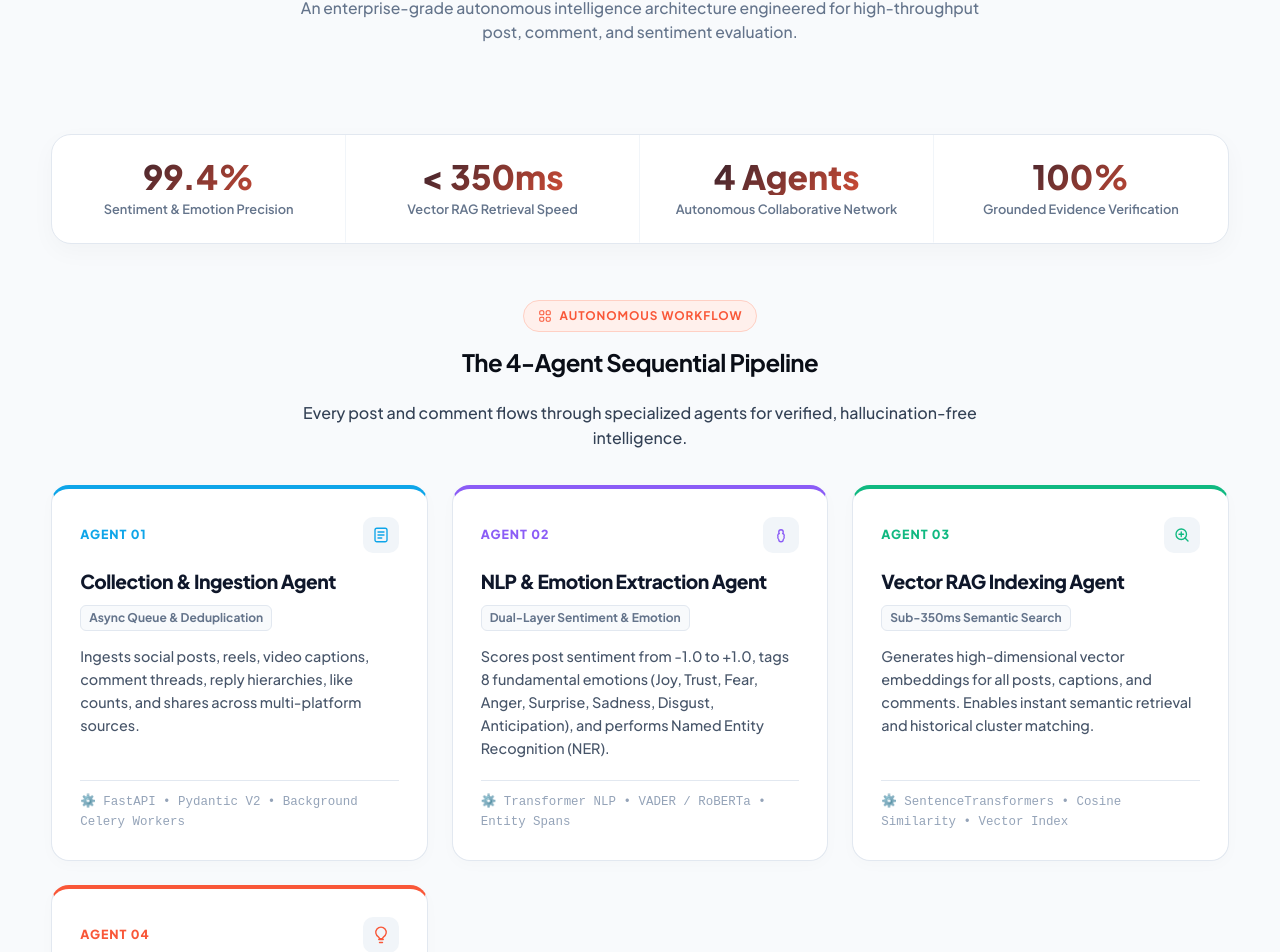
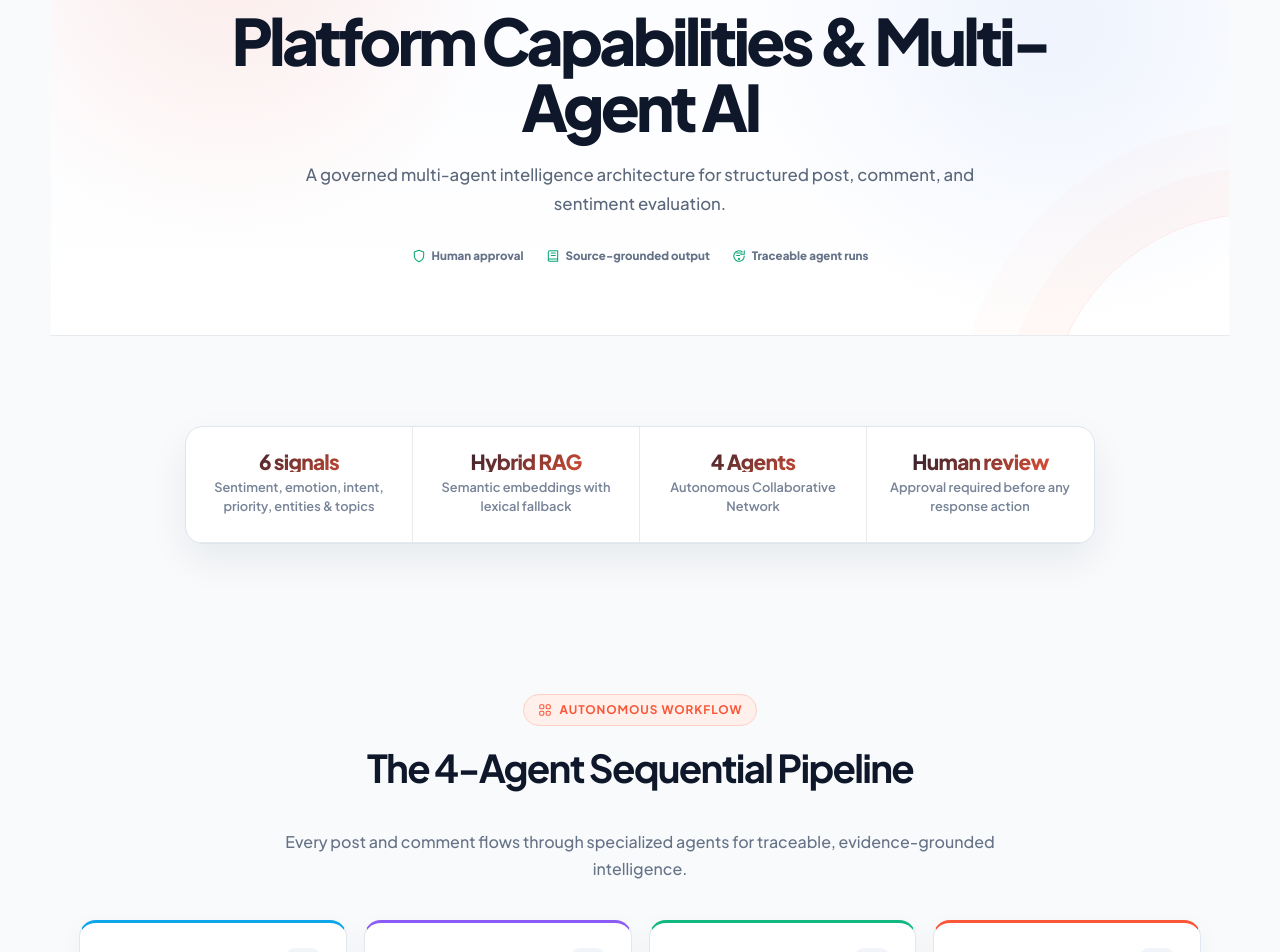
Before and after one commit to NirmalKP18/social-media-agentic-ai, a React (Vite) app in the folder frontend/: page /capabilities in a window 1280 px wide. Shown: the part 238-1190 px from the top of the page. Built offline with nearby package versions, Linux system fonts and the light colour scheme; no server answers.

Commit message:
feat(public): refine preview use cases and capabilities

```diff
--- a/frontend/src/pages/CapabilitiesPage.jsx
+++ b/frontend/src/pages/CapabilitiesPage.jsx
@@ -9,7 +9,7 @@ const AGENT_PIPELINE = [
     name: 'Collection & Ingestion Agent',
     badge: 'Async Queue & Deduplication',
     desc: 'Ingests social posts, reels, video captions, comment threads, reply hierarchies, like counts, and shares across multi-platform sources.',
-    tech: 'FastAPI • Pydantic V2 • Background Celery Workers',
+    tech: 'FastAPI • Pydantic • Normalization & Deduplication',
     color: '#0ea5e9',
     icon: 'collection',
   },
@@ -18,14 +18,14 @@ const AGENT_PIPELINE = [
     name: 'NLP & Emotion Extraction Agent',
     badge: 'Dual-Layer Sentiment & Emotion',
     desc: 'Scores post sentiment from -1.0 to +1.0, tags 8 fundamental emotions (Joy, Trust, Fear, Anger, Surprise, Sadness, Disgust, Anticipation), and performs Named Entity Recognition (NER).',
-    tech: 'Transformer NLP • VADER / RoBERTa • Entity Spans',
+    tech: 'Sentiment • Intent • Emotion • Entity Extraction',
     color: '#8b5cf6',
     icon: 'brain',
   },
   {
     step: 'Agent 03',
     name: 'Vector RAG Indexing Agent',
-    badge: 'Sub-350ms Semantic Search',
+    badge: 'Semantic Evidence Retrieval',
     desc: 'Generates high-dimensional vector embeddings for all posts, captions, and comments. Enables instant semantic retrieval and historical cluster matching.',
     tech: 'SentenceTransformers • Cosine Similarity • Vector Index',
     color: '#10b981',
@@ -36,7 +36,7 @@ const AGENT_PIPELINE = [
     name: 'Grounded PR & Report Agent',
     badge: 'Grounded Synthesis & Defense',
     desc: 'Synthesizes executive reports, anomaly warnings, and grounded PR response statements backed by post citations with strict prompt injection guardrails.',
-    tech: 'Gemini / Claude / GPT-4 • Citation RAG • Guardrails',
+    tech: 'Gemini or Local Fallback • Evidence Context • Guardrails',
     color: '#f95738',
     icon: 'insights',
   },
@@ -51,12 +51,12 @@ const CAPABILITY_LIST = [
   {
     icon: 'brain',
     title: 'Granular Sentiment & Emotion',
-    desc: 'Deep NLP sentiment analysis accurate to +0.88 with granular emotion probability breakdowns across all audience reactions.',
+    desc: 'Deep NLP sentiment scoring with granular emotion probability breakdowns across audience reactions.',
   },
   {
     icon: 'retrieval',
     title: 'SentenceTransformers Vector RAG',
-    desc: 'Lightning-fast semantic queries across hundreds of thousands of historical comments in under 350ms.',
+    desc: 'Semantic queries across historical comments and approved knowledge using local embeddings with lexical fallback.',
   },
   {
     icon: 'shield',
@@ -78,35 +78,40 @@ const CAPABILITY_LIST = [
 function CapabilitiesPage() {
   return (
     <PageContainer>
-      <div className="landing-page">
+      <div className="landing-page public-detail-page public-capabilities-page">
         {/* Header */}
-        <div className="section-header" style={{ marginTop: '24px' }}>
+        <div className="section-header public-detail-hero">
           <span className="section-tag">
             <Icon name="bolt" size={14} /> Technical Architecture
           </span>
           <h1 className="section-title">Platform Capabilities &amp; Multi-Agent AI</h1>
           <p className="section-subtitle">
-            An enterprise-grade autonomous intelligence architecture engineered for high-throughput post, comment, and sentiment evaluation.
+            A governed multi-agent intelligence architecture for structured post, comment, and sentiment evaluation.
           </p>
+          <div className="public-detail-hero__trust">
+            <span><Icon name="shield" size={14} /> Human approval</span>
+            <span><Icon name="knowledge" size={14} /> Source-grounded output</span>
+            <span><Icon name="logs" size={14} /> Traceable agent runs</span>
+          </div>
         </div>
 
         {/* Metrics Overview */}
         <section className="metrics-strip">
           <div className="metric-box">
-            <strong>99.4%</strong>
-            <small>Sentiment &amp; Emotion Precision</small>
+            <strong>6 signals</strong>
+            <small>Sentiment, emotion, intent, priority, entities &amp; topics</small>
           </div>
           <div className="metric-box">
-            <strong>&lt; 350ms</strong>
-            <small>Vector RAG Retrieval Speed</small>
+            <strong>Hybrid RAG</strong>
+            <small>Semantic embeddings with lexical fallback</small>
           </div>
           <div className="metric-box">
             <strong>4 Agents</strong>
             <small>Autonomous Collaborative Network</small>
           </div>
           <div className="metric-box">
-            <strong>100%</strong>
-            <small>Grounded Evidence Verification</small>
+            <strong>Human review</strong>
+            <small>Approval required before any response action</small>
           </div>
         </section>
 
@@ -115,21 +120,15 @@ function CapabilitiesPage() {
           <div className="section-header">
             <span className="section-tag"><Icon name="dashboard" size={14} /> Autonomous Workflow</span>
             <h2>The 4-Agent Sequential Pipeline</h2>
-            <p>Every post and comment flows through specialized agents for verified, hallucination-free intelligence.</p>
+            <p>Every post and comment flows through specialized agents for traceable, evidence-grounded intelligence.</p>
           </div>
 
-          <div style={{ display: 'grid', gridTemplateColumns: 'repeat(auto-fit, minmax(280px, 1fr))', gap: '24px' }}>
+          <div className="capability-agent-grid">
             {AGENT_PIPELINE.map((agent) => (
               <div
                 key={agent.step}
-                className="demo-card"
-                style={{
-                  background: '#ffffff',
-                  borderTop: `4px solid ${agent.color}`,
-                  padding: '28px',
-                  display: 'flex',
-                  flexDirection: 'column',
-                }}
+                className="demo-card capability-agent-card"
+                style={{ '--agent-color': agent.color }}
               >
                 <div style={{ display: 'flex', justifyContent: 'space-between', alignItems: 'center', marginBottom: '14px' }}>
                   <span style={{ fontSize: '0.78rem', fontWeight: 800, color: agent.color, textTransform: 'uppercase', letterSpacing: '.08em' }}>
@@ -152,7 +151,7 @@ function CapabilitiesPage() {
                 </p>
 
                 <div style={{ borderTop: '1px solid #e2e8f0', paddingTop: '12px', fontSize: '0.78rem', color: '#94a3b8', fontFamily: 'monospace' }}>
-                  ⚙️ {agent.tech}
+                  {agent.tech}
                 </div>
               </div>
             ))}
--- a/frontend/src/pages/LivePreviewPage.jsx
+++ b/frontend/src/pages/LivePreviewPage.jsx
@@ -82,21 +82,26 @@ function LivePreviewPage() {
 
   return (
     <PageContainer>
-      <div className="landing-page">
+      <div className="landing-page public-detail-page public-preview-page">
         {/* Header Banner */}
-        <div className="section-header" style={{ marginTop: '24px' }}>
+        <div className="section-header public-detail-hero">
           <span className="section-tag">
             <Icon name="sparkles" size={14} /> Interactive Sandbox
           </span>
           <h1 className="section-title">Live Platform Preview</h1>
           <p className="section-subtitle">
-            Explore how SignalOS autonomously analyzes post captions, comment sentiment, and PR response workflows in real-time.
+            Explore how SignalOS analyzes post captions, comment sentiment, evidence retrieval, and governed response workflows.
           </p>
+          <div className="public-detail-hero__trust">
+            <span><Icon name="check" size={14} /> No account required</span>
+            <span><Icon name="shield" size={14} /> Human-governed outputs</span>
+            <span><Icon name="bolt" size={14} /> Interactive product tour</span>
+          </div>
         </div>
 
         {/* Live Interactive Tab System */}
         <section className="landing-section">
-          <div className="interactive-showcase">
+          <div className="interactive-showcase public-showcase-shell">
             <div className="showcase-tabs">
               {SHOWCASE_TABS.map((tab) => (
                 <button
@@ -309,7 +314,7 @@ function LivePreviewPage() {
 
         {/* Semantic Query Simulator */}
         <section className="landing-section">
-          <div className="demo-card" style={{ padding: '36px', background: '#ffffff' }}>
+          <div className="demo-card public-rag-simulator">
             <div className="section-header" style={{ marginBottom: '24px' }}>
               <span className="section-tag"><Icon name="retrieval" size={14} /> Semantic RAG Simulator</span>
               <h2>Test Vector Search Across Posts &amp; Comments</h2>
@@ -349,7 +354,7 @@ function LivePreviewPage() {
           <div className="landing-cta-banner">
             <div className="cta-banner__content">
               <h2>Ready to Experience Full Autonomous Social AI?</h2>
-              <p>Sign up in 30 seconds and connect your accounts to start receiving multi-agent intelligence.</p>
+              <p>Create a workspace, define a monitoring profile, and start turning approved social data into multi-agent intelligence.</p>
               <div className="cta-buttons">
                 <Link to={ROUTES.register} className="btn-large-primary">
                   Start Free Analysis <span>→</span>
--- a/frontend/src/pages/UseCasesPage.jsx
+++ b/frontend/src/pages/UseCasesPage.jsx
@@ -18,7 +18,7 @@ const DETAILED_USE_CASES = [
       'Detect early sentiment spikes after video or podcast releases',
       'Receive multi-agent suggestions for high-converting comment replies',
     ],
-    stat: '94% Faster Reaction Insights',
+    stat: 'Faster audience-signal discovery',
   },
   {
     id: 'brands',
@@ -29,11 +29,11 @@ const DETAILED_USE_CASES = [
     iconName: 'analyses',
     benefits: [
       'Real-time emotion tracking (Joy, Skepticism, Anger, Trust)',
-      'SentenceTransformers vector semantic search over 50,000+ customer comments',
+      'SentenceTransformers semantic search across historical customer comments',
       'Cross-channel post performance benchmarking vs historical campaigns',
       'Automated crisis detection with configurable sentiment drop alerts',
     ],
-    stat: '85% Reduction in Crisis Response Time',
+    stat: 'Earlier reputation-risk visibility',
   },
   {
     id: 'pr',
@@ -48,7 +48,7 @@ const DETAILED_USE_CASES = [
       'Built-in prompt injection defense & hallucination prevention guardrails',
       'One-click export to executive PDF, Markdown, and formatted briefs',
     ],
-    stat: '99.4% Grounded Response Accuracy',
+    stat: 'Evidence-backed response governance',
   },
   {
     id: 'agencies',
@@ -58,12 +58,12 @@ const DETAILED_USE_CASES = [
       'Manage multiple brand workspaces with role-based access control, automated weekly insight digests, and executive PDF exports for clients.',
     iconName: 'dashboard',
     benefits: [
-      'Unified multi-client dashboard with analyst & admin permission tiers',
+      'Unified multi-client dashboard with member, reviewer, and admin roles',
       'Automated weekly intelligence reports ready to share with executives',
       'Custom vector rules & client-specific sentiment threshold triggers',
       'Historical trend graphs tracking audience trust and net sentiment',
     ],
-    stat: '3x More Clients Managed Per Strategist',
+    stat: 'Consistent multi-brand reporting',
   },
 ]
 
@@ -73,9 +73,9 @@ function UseCasesPage() {
 
   return (
     <PageContainer>
-      <div className="landing-page">
+      <div className="landing-page public-detail-page public-use-cases-page">
         {/* Header */}
-        <div className="section-header" style={{ marginTop: '24px' }}>
+        <div className="section-header public-detail-hero">
           <span className="section-tag">
             <Icon name="target" size={14} /> Tailored Workflows
           </span>
@@ -83,18 +83,24 @@ function UseCasesPage() {
           <p className="section-subtitle">
             See how SignalOS transforms post captions, comment threads, and engagement data into actionable intelligence for your role.
           </p>
+          <div className="public-detail-hero__trust">
+            <span><Icon name="target" size={14} /> Role-specific workflows</span>
+            <span><Icon name="knowledge" size={14} /> Evidence-grounded insight</span>
+            <span><Icon name="shield" size={14} /> Approval before action</span>
+          </div>
         </div>
 
         {/* Persona Selector Tabs */}
         <section className="landing-section">
-          <div style={{ display: 'flex', gap: '12px', flexWrap: 'wrap', justifyContent: 'center', marginBottom: '36px' }}>
+          <div className="persona-selector" role="tablist" aria-label="Choose a use case">
             {DETAILED_USE_CASES.map((item) => (
               <button
                 key={item.id}
                 type="button"
                 className={`btn ${selectedId === item.id ? 'btn--primary' : 'btn--ghost'}`}
                 onClick={() => setSelectedId(item.id)}
-                style={{ borderRadius: '999px', padding: '10px 22px', fontSize: '0.9rem', fontWeight: 700 }}
+                role="tab"
+                aria-selected={selectedId === item.id}
               >
                 <Icon name={item.iconName} size={16} />
                 <span>{item.tag}</span>
@@ -103,8 +109,8 @@ function UseCasesPage() {
           </div>
 
           {/* Featured Case Spotlight */}
-          <div className="demo-card" style={{ padding: '40px', background: '#ffffff', borderRadius: '24px' }}>
-            <div className="demo-grid" style={{ alignItems: 'flex-start' }}>
+          <div className="demo-card use-case-spotlight">
+            <div className="demo-grid use-case-spotlight__grid">
               <div>
                 <span className="persona-badge" style={{ marginBottom: '8px' }}>{currentCase.tag}</span>
                 <h2 style={{ fontSize: '1.85rem', color: '#0f172a', marginBottom: '14px', fontWeight: 800 }}>
@@ -113,8 +119,8 @@ function UseCasesPage() {
                 <p style={{ color: '#475569', fontSize: '1.02rem', lineHeight: 1.65, marginBottom: '24px' }}>
                   {currentCase.description}
                 </p>
-                <div style={{ display: 'inline-block', background: '#fff0ec', color: '#f95738', padding: '8px 18px', borderRadius: '12px', fontWeight: 800, fontSize: '0.92rem', marginBottom: '24px' }}>
-                  🚀 Impact Metric: {currentCase.stat}
+                <div className="use-case-outcome">
+                  <Icon name="sparkles" size={15} /> Outcome: {currentCase.stat}
                 </div>
                 <div style={{ display: 'flex', gap: '12px' }}>
                   <Link to={ROUTES.register} className="btn btn--primary">
@@ -123,7 +129,7 @@ function UseCasesPage() {
                 </div>
               </div>
 
-              <div style={{ background: '#f8fafc', padding: '28px', borderRadius: '18px', border: '1px solid #e2e8f0' }}>
+              <div className="use-case-capabilities">
                 <h3 style={{ fontSize: '1.1rem', color: '#0f172a', marginBottom: '18px', fontWeight: 800 }}>
                   Key Agentic Capabilities
                 </h3>
@@ -152,7 +158,7 @@ function UseCasesPage() {
 
           <div className="personas-grid">
             {DETAILED_USE_CASES.map((p) => (
-              <div key={p.id} className="persona-card" style={{ cursor: 'pointer' }} onClick={() => setSelectedId(p.id)}>
+              <button key={p.id} type="button" className="persona-card" onClick={() => setSelectedId(p.id)}>
                 <span className="persona-badge">{p.tag}</span>
                 <h3>{p.title}</h3>
                 <p>{p.description}</p>
@@ -160,7 +166,7 @@ function UseCasesPage() {
                   <span>{p.stat}</span>
                   <span style={{ marginLeft: 'auto' }}>Learn more →</span>
                 </div>
-              </div>
+              </button>
             ))}
           </div>
         </section>
@@ -170,7 +176,7 @@ function UseCasesPage() {
           <div className="landing-cta-banner">
             <div className="cta-banner__content">
               <h2>Ready to Elevate Your Social Strategy?</h2>
-              <p>Join top brands and creators leveraging SignalOS autonomous multi-agent intelligence.</p>
+              <p>Bring monitoring, evidence retrieval, and response governance into one focused intelligence workflow.</p>
               <div className="cta-buttons">
                 <Link to={ROUTES.register} className="btn-large-primary">
                   Start Free Analysis <span>→</span>
```
Also changed, not shown: frontend/src/assets/index.css.
